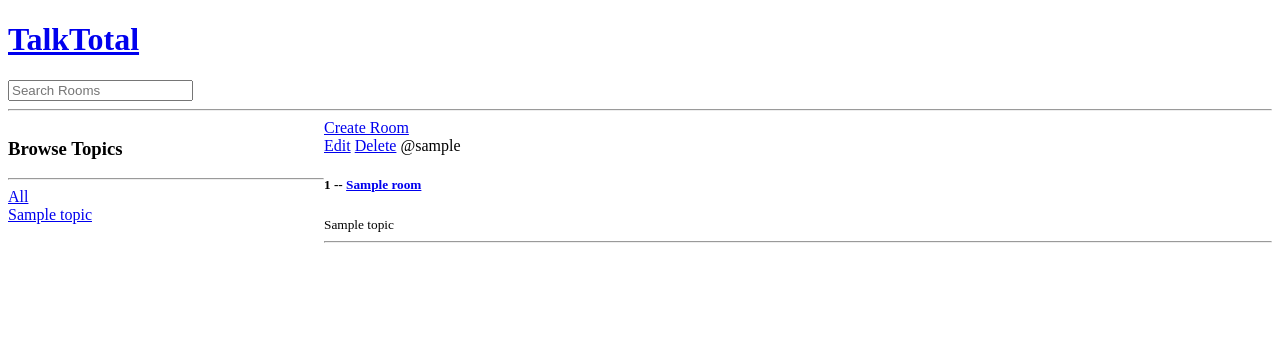
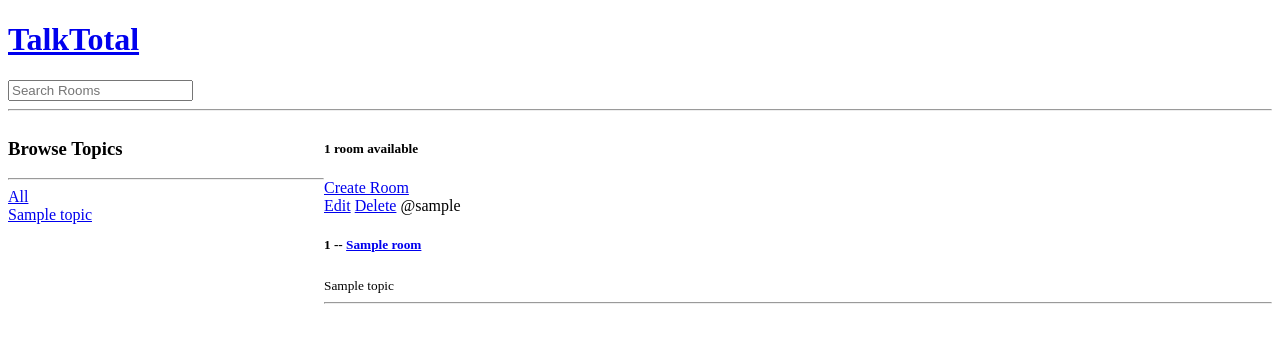
Before and after one commit to connorGA/TalkTotal, a Django app: page / in a window 1280 px wide. Shown: the top 343 px of the page. Run offline with Django 4.2, Linux system fonts and the light colour scheme; tables that the repository leaves empty hold one stand-in row (values such as "Sample post").

Commit message:
chore: add room count that adjusts depending on all results or specific topics

```diff
--- a/base/templates/base/home.html
+++ b/base/templates/base/home.html
@@ -30,6 +30,11 @@
     </div>
 
     <div>
+        {% if room_count == 1 %}
+        <h5>{{room_count}} room available</h5>
+        {% else %}
+        <h5>{{room_count}} rooms available</h5>
+        {% endif %}
         <a href="{% url 'create-room' %}">Create Room</a>
 
         <div>
--- a/base/views.py
+++ b/base/views.py
@@ -24,8 +24,9 @@ def home(request):
         )
 
     topics = Topic.objects.all()
+    room_count = rooms.count()
 
-    context = { 'rooms': rooms, 'topics': topics}
+    context = { 'rooms': rooms, 'topics': topics, 'room_count': room_count}
     return render(request, 'base/home.html', context)
 
 def room(request, pk):
```
